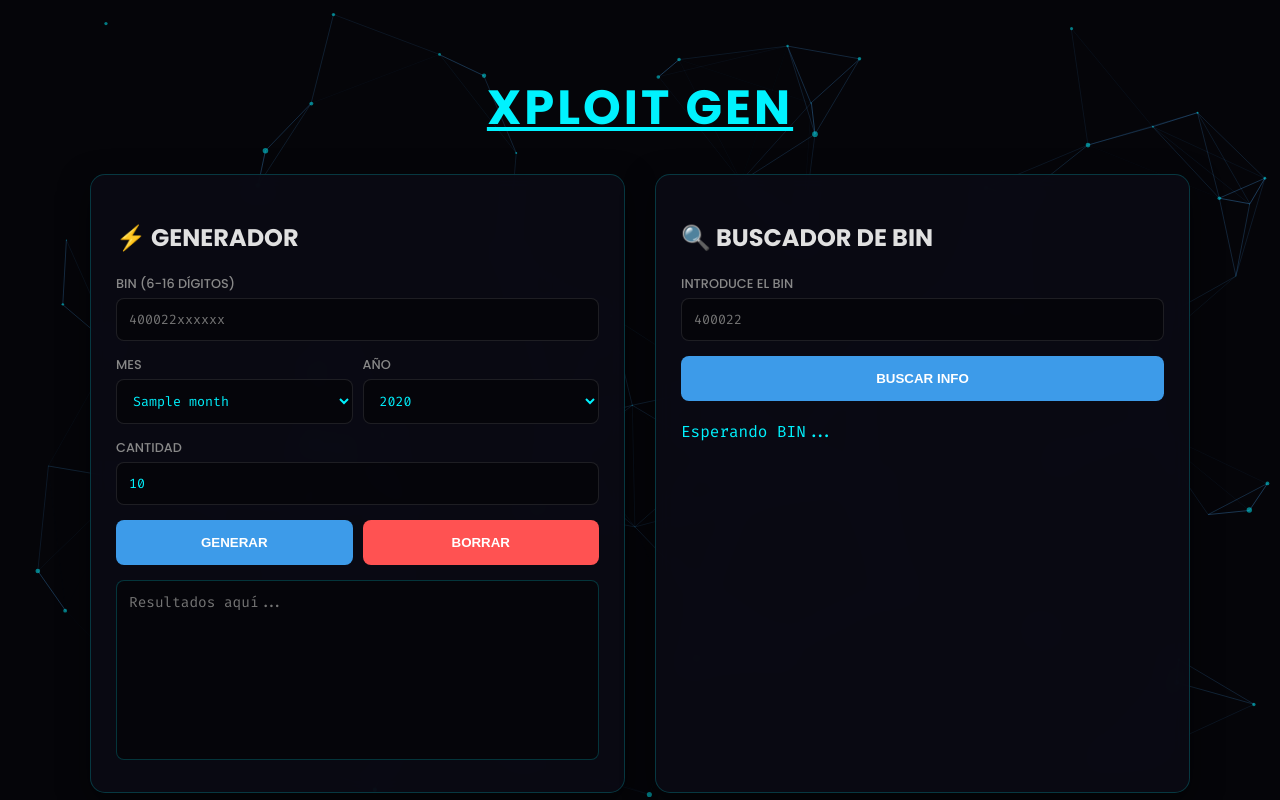
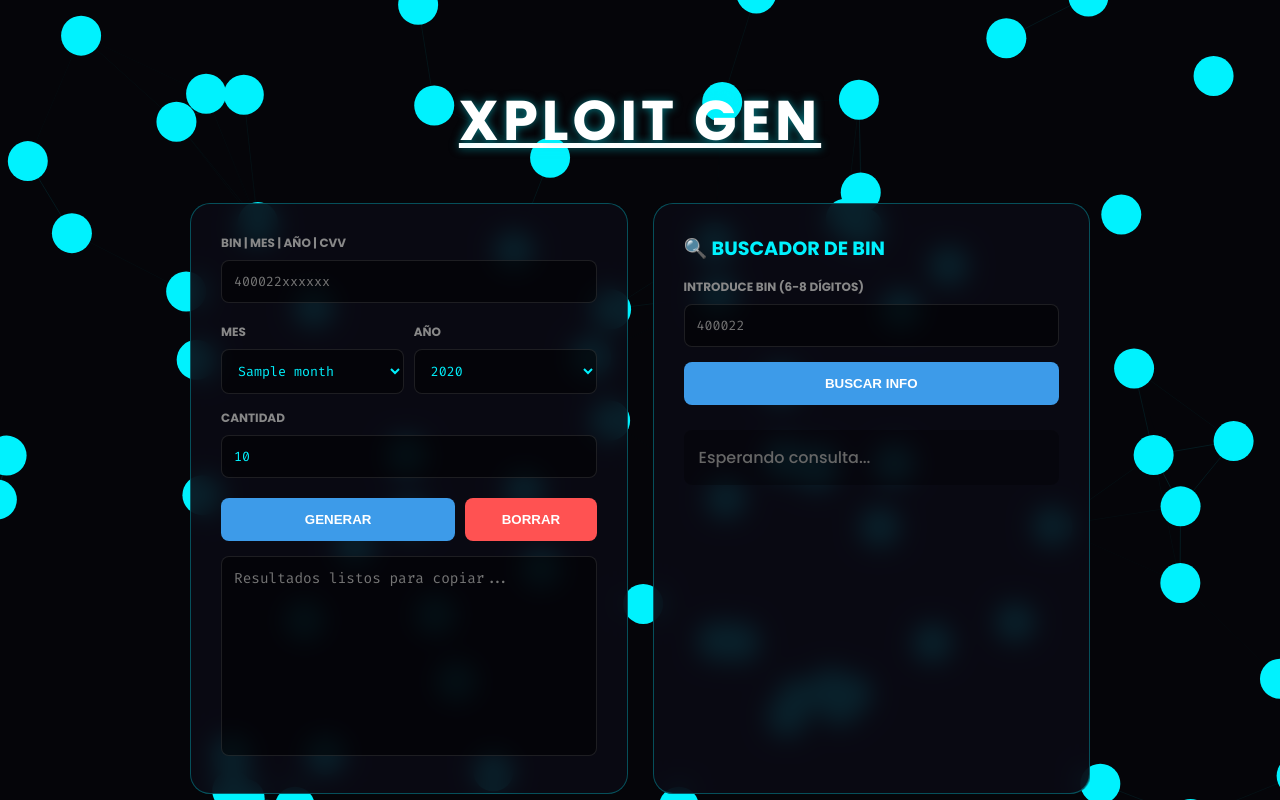
Before and after one commit to creimerpolla/xploit-chk-web, a Python web app: template templates/index.html in a window 1280 px wide. Run offline with Jinja, Linux system fonts and the light colour scheme; the template is opened without the code that fills it: most values are stand-ins (such as "Sample title", 1, 10 or a date in 2020).

Commit message:
index.html

```diff
--- a/templates/index.html
+++ b/templates/index.html
@@ -3,110 +3,80 @@
 <head>
     <meta charset="UTF-8">
     <meta name="viewport" content="width=device-width, initial-scale=1.0">
-    <title>XPLOIT GEN - Security Suite</title>
+    <title>XPLOIT GEN - Professional Suite</title>
     <link href="https://fonts.googleapis.com/css2?family=Fira+Code:wght@400;600&family=Poppins:wght@300;500;700&display=swap" rel="stylesheet">
     <style>
         :root {
             --bg-color: #050509;
             --card-bg: rgba(10, 10, 20, 0.9);
             --primary-accent: #00f2fe;
-            --secondary-accent: #4facfe;
-            --text-main: #e0e0e0;
-            --text-muted: #888;
-            --border-color: rgba(0, 242, 254, 0.2);
+            --border-color: rgba(0, 242, 254, 0.3);
             --neon-blue: #3d9be9;
         }
 
         body, html {
-            margin: 0;
-            padding: 0;
-            width: 100%;
-            height: 100%;
+            margin: 0; padding: 0;
+            width: 100%; height: 100%;
             background-color: var(--bg-color);
-            color: var(--text-main);
+            color: #fff;
             font-family: 'Poppins', sans-serif;
             overflow-x: hidden;
         }
 
         #particles-js {
-            position: fixed;
-            width: 100%;
-            height: 100%;
-            top: 0;
-            left: 0;
-            z-index: 1;
+            position: fixed; width: 100%; height: 100%;
+            top: 0; left: 0; z-index: 1;
         }
 
         .main-container {
-            position: relative;
-            z-index: 2;
-            max-width: 1100px;
-            margin: 0 auto;
+            position: relative; z-index: 2;
+            max-width: 900px; margin: 0 auto;
             padding: 40px 20px;
-            display: flex;
-            flex-direction: column;
-            align-items: center;
+            display: flex; flex-direction: column; align-items: center;
         }
 
         header h1 {
-            font-size: 3rem;
-            font-weight: 700;
-            color: var(--primary-accent);
-            text-transform: uppercase;
-            text-decoration: underline;
-            margin-bottom: 30px;
-            letter-spacing: 3px;
+            font-size: 3.5rem; color: #fff;
+            text-transform: uppercase; text-decoration: underline;
+            letter-spacing: 4px; margin-bottom: 40px;
+            text-shadow: 0 0 10px rgba(0, 242, 254, 0.5);
         }
 
         .tools-grid {
-            width: 100%;
-            display: grid;
-            grid-template-columns: repeat(auto-fit, minmax(320px, 1fr));
-            gap: 30px;
-            justify-content: center;
+            width: 100%; display: grid;
+            grid-template-columns: repeat(auto-fit, minmax(340px, 1fr));
+            gap: 25px;
         }
 
         .tool-card {
-            background-color: var(--card-bg);
+            background: var(--card-bg);
             border: 1px solid var(--border-color);
-            border-radius: 15px;
-            padding: 25px;
-            backdrop-filter: blur(10px);
-            box-shadow: 0 10px 30px rgba(0,0,0,0.5);
+            border-radius: 20px; padding: 30px;
+            backdrop-filter: blur(12px);
         }
 
-        .input-group { margin-bottom: 15px; }
-        label { display: block; font-size: 0.8rem; color: var(--text-muted); margin-bottom: 5px; text-transform: uppercase; }
+        label { display: block; font-size: 0.75rem; color: #888; margin-bottom: 8px; font-weight: 600; }
 
         input, select, textarea {
-            width: 100%;
-            padding: 12px;
-            background: rgba(0, 0, 0, 0.4);
-            border: 1px solid rgba(255, 255, 255, 0.1);
-            border-radius: 8px;
-            color: var(--primary-accent);
-            font-family: 'Fira Code', monospace;
-            box-sizing: border-box;
-            outline: none;
+            width: 100%; padding: 12px;
+            background: rgba(0,0,0,0.5); border: 1px solid rgba(255,255,255,0.1);
+            border-radius: 8px; color: var(--primary-accent);
+            font-family: 'Fira Code', monospace; box-sizing: border-box; outline: none;
         }
 
-        .flex-inputs { display: flex; gap: 10px; }
-
         .btn {
-            padding: 15px;
-            border: none;
-            border-radius: 8px;
-            font-weight: 600;
-            cursor: pointer;
+            padding: 14px; border: none; border-radius: 8px;
+            font-weight: 700; cursor: pointer; transition: 0.3s;
             text-transform: uppercase;
-            transition: 0.3s;
         }
 
         .btn-primary { background: var(--neon-blue); color: white; width: 100%; }
         .btn-danger { background: #ff5252; color: white; width: 100%; }
-        .btn:hover { opacity: 0.8; transform: translateY(-2px); }
+        .btn:hover { transform: translateY(-2px); filter: brightness(1.2); }
 
-        textarea { height: 180px; margin-top: 15px; resize: none; font-size: 0.9rem; border-color: var(--border-color); }
+        textarea { height: 200px; margin-top: 15px; resize: none; font-size: 0.9rem; }
+
+        .bin-row { display: flex; justify-content: space-between; border-bottom: 1px solid #222; padding: 8px 0; font-size: 0.85rem; }
     </style>
 </head>
 <body>
@@ -114,51 +84,53 @@
     <div id="particles-js"></div>
 
     <div class="main-container">
-        <header>
-            <h1>XPLOIT GEN</h1>
-        </header>
+        <header><h1>XPLOIT GEN</h1></header>
 
         <div class="tools-grid">
             <div class="tool-card">
-                <h2>⚡ GENERADOR</h2>
-                <div class="input-group">
-                    <label>BIN (6-16 DÍGITOS)</label>
+                <div style="margin-bottom: 20px;">
+                    <label>BIN | MES | AÑO | CVV</label>
                     <input type="text" id="genBin" placeholder="400022xxxxxx">
                 </div>
-                <div class="flex-inputs input-group">
-                    <div style="width: 50%;">
+
+                <div style="display: flex; gap: 10px; margin-bottom: 15px;">
+                    <div style="flex: 1;">
                         <label>MES</label>
                         <select id="genMonth">
                             {% for month in months %}<option value="{{ month }}">{{ month }}</option>{% endfor %}
                         </select>
                     </div>
-                    <div style="width: 50%;">
+                    <div style="flex: 1;">
                         <label>AÑO</label>
                         <select id="genYear">
                             {% for year in years %}<option value="{{ year }}">{{ year }}</option>{% endfor %}
                         </select>
                     </div>
                 </div>
-                <div class="input-group">
+
+                <div style="margin-bottom: 20px;">
                     <label>CANTIDAD</label>
-                    <input type="number" id="genQuantity" value="10" min="1" max="100">
+                    <input type="number" id="genQuantity" value="10">
                 </div>
-                <div class="flex-inputs">
-                    <button class="btn btn-primary" onclick="generateCards()">GENERAR</button>
-                    <button class="btn btn-danger" onclick="clearResults()">BORRAR</button>
+
+                <div style="display: flex; gap: 10px;">
+                    <button class="btn btn-primary" style="flex: 2;" onclick="generateCards()">GENERAR</button>
+                    <button class="btn btn-danger" style="flex: 1;" onclick="clearResults()">BORRAR</button>
                 </div>
-                <textarea id="genResults" readonly placeholder="Resultados aquí..."></textarea>
+
+                <textarea id="genResults" readonly placeholder="Resultados listos para copiar..."></textarea>
             </div>
 
             <div class="tool-card">
-                <h2>🔍 BUSCADOR DE BIN</h2>
-                <div class="input-group">
-                    <label>INTRODUCE EL BIN</label>
+                <h2 style="font-size: 1.2rem; color: var(--primary-accent); margin-top: 0;">🔍 BUSCADOR DE BIN</h2>
+                <div style="margin-bottom: 15px;">
+                    <label>INTRODUCE BIN (6-8 DÍGITOS)</label>
                     <input type="text" id="checkBinInput" placeholder="400022">
                 </div>
                 <button class="btn btn-primary" onclick="checkBin()">BUSCAR INFO</button>
-                <div id="binResults" style="margin-top: 20px; font-family: 'Fira Code'; color: var(--primary-accent);">
-                    Esperando BIN...
+
+                <div id="binResults" style="margin-top: 25px; background: rgba(0,0,0,0.3); border-radius: 8px; padding: 15px;">
+                    <span style="color: #666;">Esperando consulta...</span>
                 </div>
             </div>
         </div>
@@ -166,28 +138,20 @@
 
     <script src="https://cdn.jsdelivr.net/particles.js/2.0.0/particles.min.js"></script>
     <script>
-        // FONDO INTERACTIVO
         particlesJS("particles-js", {
             "particles": {
-                "number": { "value": 70 },
+                "number": { "value": 60 },
                 "color": { "value": "#00f2fe" },
-                "shape": { "type": "circle" },
-                "opacity": { "value": 0.5 },
-                "size": { "value": 3, "random": true },
-                "line_linked": { "enable": true, "distance": 150, "color": "#4facfe", "opacity": 0.4, "width": 1 },
-                "move": { "enable": true, "speed": 2 }
+                "line_linked": { "enable": true, "distance": 150, "color": "#00f2fe", "opacity": 0.2 },
+                "move": { "enable": true, "speed": 1.5 }
             },
-            "interactivity": {
-                "events": { "onhover": { "enable": true, "mode": "grab" } },
-                "modes": { "grab": { "distance": 140 } }
-            }
+            "interactivity": { "events": { "onhover": { "enable": true, "mode": "grab" } } }
         });
 
         async function generateCards() {
-            const resultsArea = document.getElementById('genResults');
-            resultsArea.value = 'Generando...';
-
-            const response = await fetch('/generate', {
+            const results = document.getElementById('genResults');
+            results.value = 'Generando...';
+            const res = await fetch('/generate', {
                 method: 'POST',
                 headers: { 'Content-Type': 'application/json' },
                 body: JSON.stringify({
@@ -197,8 +161,8 @@
                     quantity: document.getElementById('genQuantity').value
                 })
             });
-            const data = await response.json();
-            resultsArea.value = data.cards.join('\n');
+            const data = await res.json();
+            results.value = data.cards.join('\n');
         }
 
         function clearResults() {
@@ -207,17 +171,22 @@
         }
 
         async function checkBin() {
-            const resultsArea = document.getElementById('binResults');
+            const area = document.getElementById('binResults');
             const bin = document.getElementById('checkBinInput').value;
-            resultsArea.innerHTML = 'Consultando...';
-
-            const response = await fetch('/check_bin', {
+            area.innerHTML = 'Buscando...';
+            const res = await fetch('/check_bin', {
                 method: 'POST',
                 headers: { 'Content-Type': 'application/json' },
-                body: JSON.stringify({ bin: bin })
+                body: JSON.stringify({ bin })
             });
-            const data = await response.json();
-            resultsArea.innerHTML = `RED: ${data.network}<br>TIPO: ${data.type}<br>PAÍS: ${data.country}`;
+            const data = await res.json();
+            if(data.error) { area.innerHTML = data.error; return; }
+            area.innerHTML = `
+                <div class="bin-row"><span>BANCO:</span><b>${data.bank}</b></div>
+                <div class="bin-row"><span>RED:</span><b>${data.network} ${data.brand}</b></div>
+                <div class="bin-row"><span>TIPO:</span><b>${data.type}</b></div>
+                <div class="bin-row"><span>PAÍS:</span><b>${data.country} ${data.flag}</b></div>
+            `;
         }
     </script>
 </body>
```
